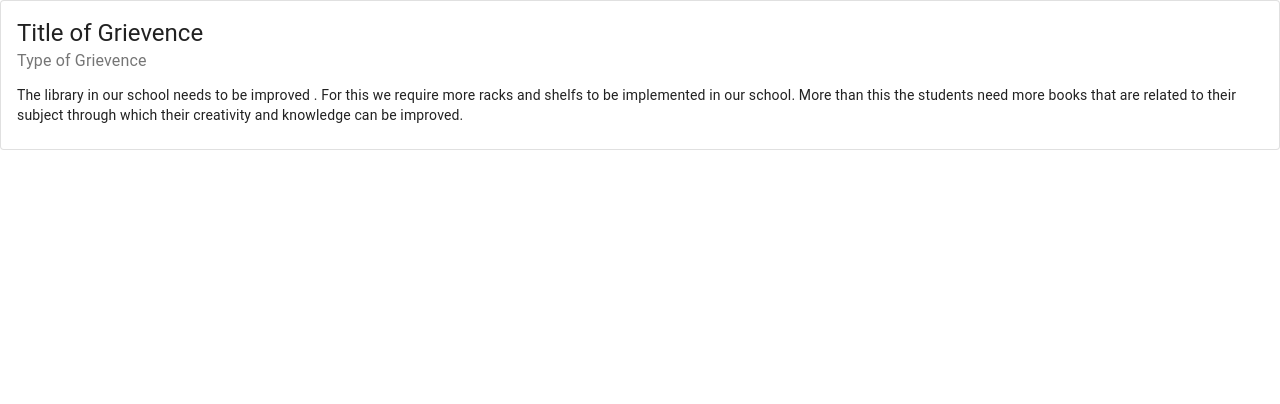
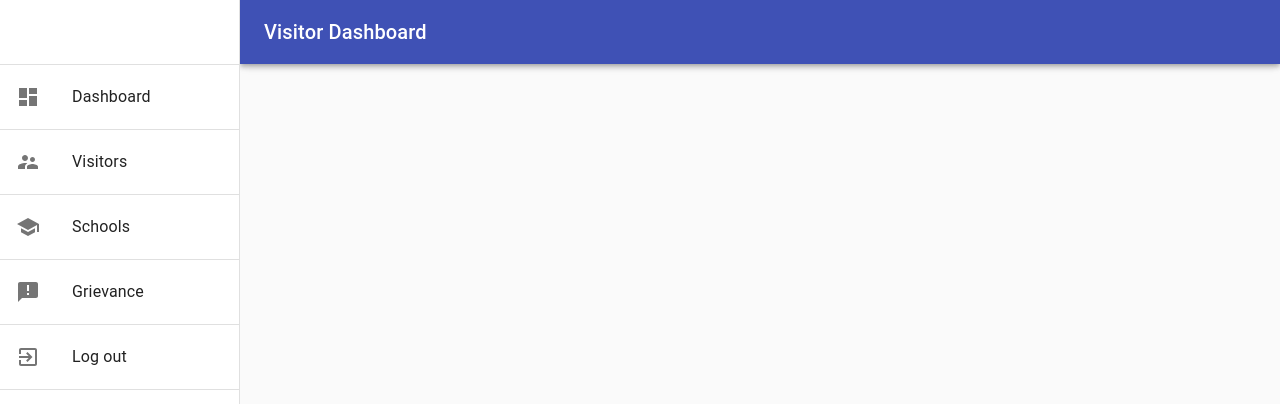
Before and after one commit to amrittheengineer/smart-india-hackathon-2020-web-portals, a React (Create React App) app: page / in a window 1280 px wide. Shown: the top 404 px of the page. Built offline with nearby package versions, Linux system fonts and the light colour scheme.

Commit message:
Added Grievence Component

```diff
--- a/src/App.js
+++ b/src/App.js
@@ -11,7 +11,7 @@ import LoginCard from "./Components/LoginCard";
 function App() {
   return (
     <div>
-      <GrievenceCard />
+      <EducationalOfficerPage />
     </div>
   );
 }
```
